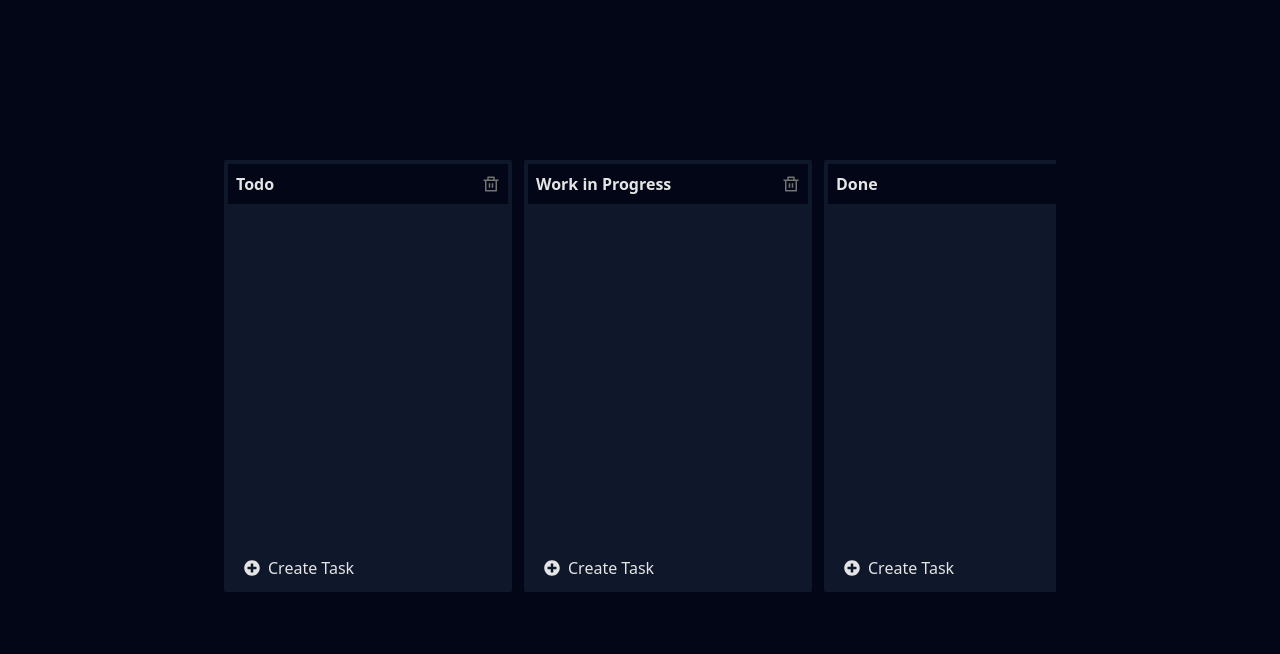
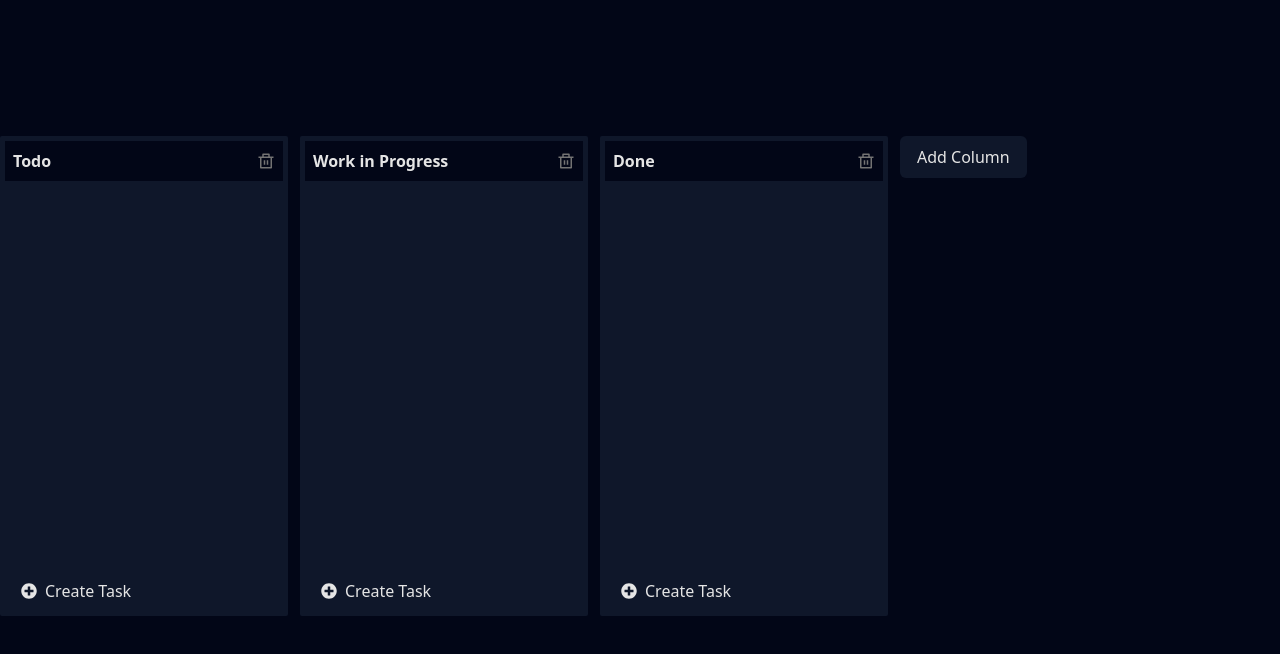
Before and after one commit to barishazar3431/react-kanban-board, a React (Vite) app: page / in a window 1280 px wide. Shown: the top 654 px of the page. Built offline with nearby package versions, Linux system fonts and the light colour scheme.

Commit message:
Add Sorting functionality to the columns

```diff
--- a/package.json
+++ b/package.json
@@ -11,6 +11,7 @@
   },
   "dependencies": {
     "@dnd-kit/core": "^6.1.0",
+    "@dnd-kit/sortable": "^8.0.0",
     "@reduxjs/toolkit": "^2.2.1",
     "react": "^18.2.0",
     "react-dom": "^18.2.0",
--- a/src/components/KanbanBoard.tsx
+++ b/src/components/KanbanBoard.tsx
@@ -1,21 +1,67 @@
-import { kanbanActions } from '../store/kanbanSlice';
+import {
+  DndContext,
+  DragEndEvent,
+  DragOverlay,
+  DragStartEvent,
+  MouseSensor,
+  useSensor,
+  useSensors,
+} from '@dnd-kit/core';
+import { SortableContext } from '@dnd-kit/sortable';
+import { useState } from 'react';
+import { Column, kanbanActions } from '../store/kanbanSlice';
 import { useAppDispatch, useAppSelector } from '../util/reduxHooks';
 import KanbanColumn from './KanbanColumn';
 
 function KanbanBoard() {
   const columns = useAppSelector((state) => state.kanban.columns);
+  const columnIds = columns.map((column) => column.id);
   const dispatch = useAppDispatch();
+  const [activeColumn, setActiveColumn] = useState<Column | null>(null);
+
+  const sensors = useSensors(
+    useSensor(MouseSensor, {
+      activationConstraint: {
+        distance: 2,
+      },
+    })
+  );
 
   const handleAddColumn = () => {
     dispatch(kanbanActions.addColumn());
   };
 
+  const handleDragStart = (event: DragStartEvent) => {
+    if (event.active.data.current?.type === 'column') {
+      setActiveColumn(event.active.data.current.column);
+    }
+  };
+
+  const handleDragEnd = (event: DragEndEvent) => {
+    setActiveColumn(null);
+    const { active, over } = event;
+
+    if (!over) return;
+
+    const activeIndex = columns.findIndex((column) => column.id === active.id);
+    const overIndex = columns.findIndex((column) => column.id === over.id);
+
+    dispatch(kanbanActions.moveColumns({ from: activeIndex, to: overIndex }));
+  };
+
   return (
-    <div className="h-screen flex items-center px-56">
-      <div className="flex items-start gap-3 overflow-x-scroll pb-12 h-[30rem]">
+    <DndContext
+      sensors={sensors}
+      onDragStart={handleDragStart}
+      onDragEnd={handleDragEnd}
+    >
+      <div className="h-screen flex items-center w-full max-w-[100rem] mx-auto">
+        <div className="flex items-start min-w-full gap-3 overflow-x-scroll  pb-12">
+          <SortableContext items={columnIds}>
             {columns.map((column) => (
               <KanbanColumn key={column.id} column={column} />
             ))}
+          </SortableContext>
           <button
             onClick={handleAddColumn}
             className="bg-slate-900  whitespace-nowrap px-4 py-2 rounded-md border border-transparent hover:border-red-500 transition-all"
@@ -23,7 +69,11 @@ function KanbanBoard() {
             Add Column
           </button>
         </div>
+        <DragOverlay>
+          {activeColumn && <KanbanColumn column={activeColumn} />}
+        </DragOverlay>
       </div>
+    </DndContext>
   );
 }
 
--- a/src/components/KanbanColumn.tsx
+++ b/src/components/KanbanColumn.tsx
@@ -1,3 +1,5 @@
+import { useSortable } from '@dnd-kit/sortable';
+import { CSS } from '@dnd-kit/utilities';
 import { FaPlusCircle } from 'react-icons/fa';
 import { RiDeleteBinLine } from 'react-icons/ri';
 import { Column, kanbanActions } from '../store/kanbanSlice';
@@ -10,9 +12,30 @@ type Props = {
 
 function KanbanColumn({ column }: Props) {
   const dispatch = useAppDispatch();
-  const tasks = useAppSelector(
-    (state) => state.kanban.columns.find((item) => item.id === column.id)?.tasks
+  const isLastColumn = useAppSelector(
+    (state) => state.kanban.columns.length === 1
   );
+  const { tasks, id, title } = column;
+
+  const {
+    attributes,
+    listeners,
+    setNodeRef,
+    transform,
+    transition,
+    isDragging,
+  } = useSortable({
+    id,
+    data: {
+      type: 'column',
+      column,
+    },
+  });
+
+  const style = {
+    transition,
+    transform: CSS.Translate.toString(transform),
+  };
 
   const deleteColumnHandler = () => {
     dispatch(kanbanActions.deleteColumn(column.id));
@@ -22,29 +45,49 @@ function KanbanColumn({ column }: Props) {
     dispatch(kanbanActions.addTaskToColumnById(column.id));
   };
 
+  if (isDragging) {
+    return (
+      <div
+        ref={setNodeRef}
+        style={style}
+        className="bg-transparent w-72 min-w-72 h-[30rem] p-1 rounded-sm border border-red-500 z-0"
+      ></div>
+    );
+  }
+
   return (
     <div
-      key={column.id}
-      className="bg-slate-900 w-72 min-w-72 h-full max-h[30rem] p-1 rounded-sm flex flex-col"
+      className={`bg-slate-900 z-10 w-72 min-w-72 h-[30rem] p-1 border border-transparent cursor-grab active:cursor-grabbing rounded-sm flex flex-col  ${
+        isDragging ? '' : ''
+      }`}
+      ref={setNodeRef}
+      style={style}
+      {...listeners}
+      {...attributes}
     >
       <div className="bg-slate-950 p-2 flex items-center justify-between">
-        <span className="font-bold text-md">{column.title}</span>
-        <button
-          className="text-lg text-neutral-500 hover:text-neutral-400"
-          onClick={deleteColumnHandler}
-        >
-          <RiDeleteBinLine />
-        </button>
+        <span className="font-bold text-md">{title}</span>
+        {!isLastColumn && (
+          <button
+            className="text-lg text-neutral-500 hover:text-neutral-400 transition"
+            onClick={deleteColumnHandler}
+          >
+            <RiDeleteBinLine />
+          </button>
+        )}
       </div>
       {tasks && (
-        <div className="overflow-scroll p-2 pr-3 flex flex-col gap-2">
+        <div className="overflow-y-auto p-2 pr-3 flex flex-col gap-2">
           {tasks.map((task) => (
-            <KanbanTaskItem task={task} columnId={column.id} />
+            <KanbanTaskItem task={task} columnId={id} />
           ))}
         </div>
       )}
-      <div className="mt-auto py-2 px-4">
-        <button onClick={createTaskHandler} className="flex items-center gap-2">
+      <div className="mt-auto">
+        <button
+          onClick={createTaskHandler}
+          className="flex items-center gap-2 py-2 px-4 hover:text-white transition"
+        >
           <FaPlusCircle />
           <span>Create Task</span>
         </button>
--- a/src/components/KanbanTaskItem.tsx
+++ b/src/components/KanbanTaskItem.tsx
@@ -22,14 +22,14 @@ function KanbanTaskItem({ task, columnId }: Props) {
   return (
     <div
       key={task.id}
-      className="bg-slate-950 min-h-20  rounded-xl p-2 flex items-center justify-between group"
+      className="bg-slate-950 min-h-20  rounded-xl p-2 flex items-center justify-between group border border-transparent hover:border-red-500"
     >
       <p className="text-sm text-white self-start">{task.content}</p>
       <button
         onClick={deleteTaskHandler}
-        className="text-lg p-2 text-transparent group-hover:text-neutral-500 transition-all"
+        className="p-2 text-lg text-transparent group-hover:text-neutral-500 transition-all group/button"
       >
-        <RiDeleteBinLine className="hover:text-neutral-400 transition-all" />
+        <RiDeleteBinLine className="group-hover/button:text-neutral-400 block transition-all" />
       </button>
     </div>
   );
--- a/src/store/kanbanSlice.ts
+++ b/src/store/kanbanSlice.ts
@@ -1,3 +1,4 @@
+import { arrayMove } from '@dnd-kit/sortable';
 import { PayloadAction, createSlice } from '@reduxjs/toolkit';
 import uniqid from 'uniqid';
 
@@ -63,6 +64,13 @@ const kanbanSlice = createSlice({
 
       column.tasks = column.tasks.filter((task) => task.id !== taskId);
     },
+    moveColumns: (
+      state,
+      action: PayloadAction<{ from: number; to: number }>
+    ) => {
+      const { from, to } = action.payload;
+      state.columns = arrayMove(state.columns, from, to);
+    },
   },
 });
 
```
Also changed, not shown: 1 other file (tests, documents, lock files or other folders). Lines whose indentation alone changed are shown as unchanged.
